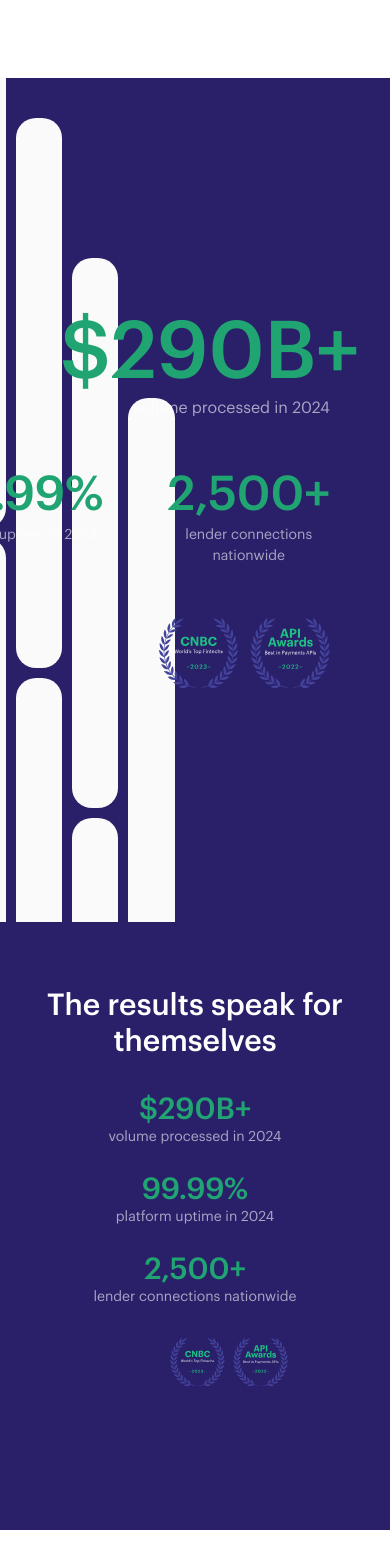
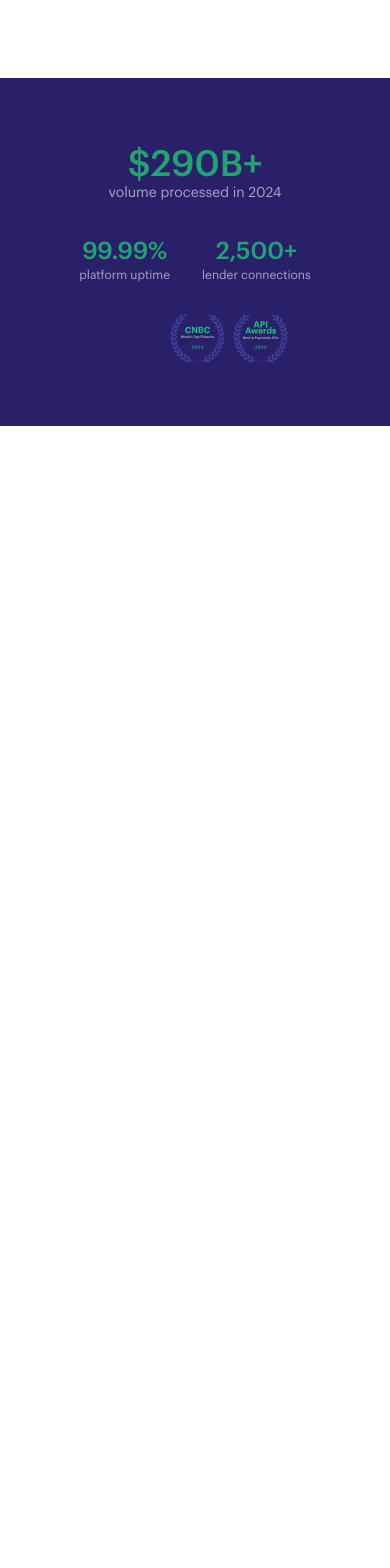
Before and after one commit to MONOKRONE/epic-landing, a Next.js app: page / in a window 390 px wide. Shown: the part 4977-6545 px from the top of the page. Built offline with nearby package versions, Linux system fonts and the light colour scheme.

Commit message:
feat: flexbox row layout — staircase cards left, stats right, both in flow

```diff
--- a/components/PartnerGrid.tsx
+++ b/components/PartnerGrid.tsx
@@ -57,19 +57,23 @@ export default function PartnerGrid() {
   return (
     <section style={{ zIndex: 52, position: "relative" }}>
 
-      {/* PART A: Stats + card staircase preview side by side */}
-      <div style={{ background: "#2A206A", position: "relative", overflow: "hidden", minHeight: "100vh" }}>
-
-        {/* Left side: staircase card preview (decorative, not scroll-driven) */}
-        <div className="hidden lg:block" style={{
-          position: "absolute",
-          top: -100,
-          left: -40,
-          width: "55%",
-          bottom: 0,
+      {/* PART A: Stats + card staircase — flexbox row, both in flow */}
+      <div className="hidden lg:flex" style={{
+        background: "#2A206A",
+        overflow: "hidden",
+        flexDirection: "row",
+        alignItems: "flex-start",
+      }}>
+        {/* Left: staircase cards */}
+        <div style={{
           display: "flex",
           gap: 10,
+          padding: 10,
+          paddingLeft: 0,
           alignItems: "flex-start",
+          width: "58%",
+          flexShrink: 0,
+          marginLeft: -40,
         }}>
           {[0, 140, 280, 420].map((offset, i) => (
             <div key={i} style={{
@@ -81,24 +85,22 @@ export default function PartnerGrid() {
             }}>
               <div style={{ background: "#FAFAFA", borderRadius: 20, height: 550 }} />
               <div style={{ background: "#FAFAFA", borderRadius: 20, height: 550 }} />
-              <div style={{ background: "#FAFAFA", borderRadius: 20, height: 550 }} />
             </div>
           ))}
         </div>
-
-        {/* Right side: stats content */}
-        <div className="relative z-10 lg:ml-auto lg:w-[42%]" style={{
+        {/* Right: stats */}
+        <div style={{
+          flex: 1,
           display: "flex",
           flexDirection: "column",
           justifyContent: "center",
+          padding: "80px 60px",
           minHeight: "100vh",
-          padding: "80px 60px",
         }}>
           <div style={{ textAlign: "right", marginBottom: 48 }}>
             <p style={{ fontSize: 80, fontWeight: 900, color: "#20A472", lineHeight: 1 }}>$290B+</p>
             <p style={{ fontSize: 16, color: "rgba(255,255,255,0.6)", marginTop: 8 }}>volume processed in 2024</p>
           </div>
-
           <div style={{ display: "flex", justifyContent: "flex-end", gap: 64, marginBottom: 48 }}>
             <div style={{ textAlign: "center" }}>
               <p style={{ fontSize: 48, fontWeight: 900, color: "#20A472", lineHeight: 1 }}>99.99%</p>
@@ -109,10 +111,29 @@ export default function PartnerGrid() {
               <p style={{ fontSize: 14, color: "rgba(255,255,255,0.6)", marginTop: 8 }}>lender connections nationwide</p>
             </div>
           </div>
-
           <div style={{ display: "flex", justifyContent: "flex-end", gap: 24 }}>
             <img src="/svg/static_img_Awards_Updated-logo.svg" alt="Awards" style={{ height: 80 }} />
           </div>
+        </div>
+      </div>
+      {/* Mobile: stats only */}
+      <div className="lg:hidden" style={{ background: "#2A206A" }}>
+        <div className="px-4 py-16 text-center">
+          <div style={{ marginBottom: 32 }}>
+            <p className="text-4xl font-black" style={{ color: "#20A472" }}>$290B+</p>
+            <p className="text-sm" style={{ color: "rgba(255,255,255,0.6)" }}>volume processed in 2024</p>
+          </div>
+          <div className="flex justify-center gap-8 mb-8">
+            <div>
+              <p className="text-2xl font-black" style={{ color: "#20A472" }}>99.99%</p>
+              <p className="text-xs" style={{ color: "rgba(255,255,255,0.6)" }}>platform uptime</p>
+            </div>
+            <div>
+              <p className="text-2xl font-black" style={{ color: "#20A472" }}>2,500+</p>
+              <p className="text-xs" style={{ color: "rgba(255,255,255,0.6)" }}>lender connections</p>
+            </div>
+          </div>
+          <img src="/svg/static_img_Awards_Updated-logo.svg" alt="Awards" style={{ height: 48, margin: "0 auto" }} />
         </div>
       </div>
 
@@ -193,32 +214,6 @@ export default function PartnerGrid() {
         </div>
       </div>
 
-      {/* PART C: Mobile fallback */}
-      <div className="lg:hidden" style={{ background: "#2A206A" }}>
-        <div className="px-4 py-16 text-center">
-          <h2 className="text-3xl font-bold text-white mb-8">The results speak for themselves</h2>
-          <div className="flex flex-col gap-6">
-            <div>
-              <p className="text-3xl font-black" style={{ color: "#20A472" }}>$290B+</p>
-              <p className="text-sm" style={{ color: "rgba(255,255,255,0.6)" }}>volume processed in 2024</p>
-            </div>
-            <div>
-              <p className="text-3xl font-black" style={{ color: "#20A472" }}>99.99%</p>
-              <p className="text-sm" style={{ color: "rgba(255,255,255,0.6)" }}>platform uptime in 2024</p>
-            </div>
-            <div>
-              <p className="text-3xl font-black" style={{ color: "#20A472" }}>2,500+</p>
-              <p className="text-sm" style={{ color: "rgba(255,255,255,0.6)" }}>lender connections nationwide</p>
-            </div>
-          </div>
-          <div className="mt-8">
-            <img src="/svg/static_img_Awards_Updated-logo.svg" alt="Awards" style={{ height: 48, margin: "0 auto" }} />
-          </div>
-        </div>
-        <svg viewBox="0 0 1440 120" preserveAspectRatio="none" className="w-full block" style={{ height: 80 }} xmlns="http://www.w3.org/2000/svg">
-          <path d="M0,0 C480,120 960,120 1440,0 L1440,0 L0,0 Z" fill="#2A206A" />
-        </svg>
-      </div>
     </section>
   );
 }
```
